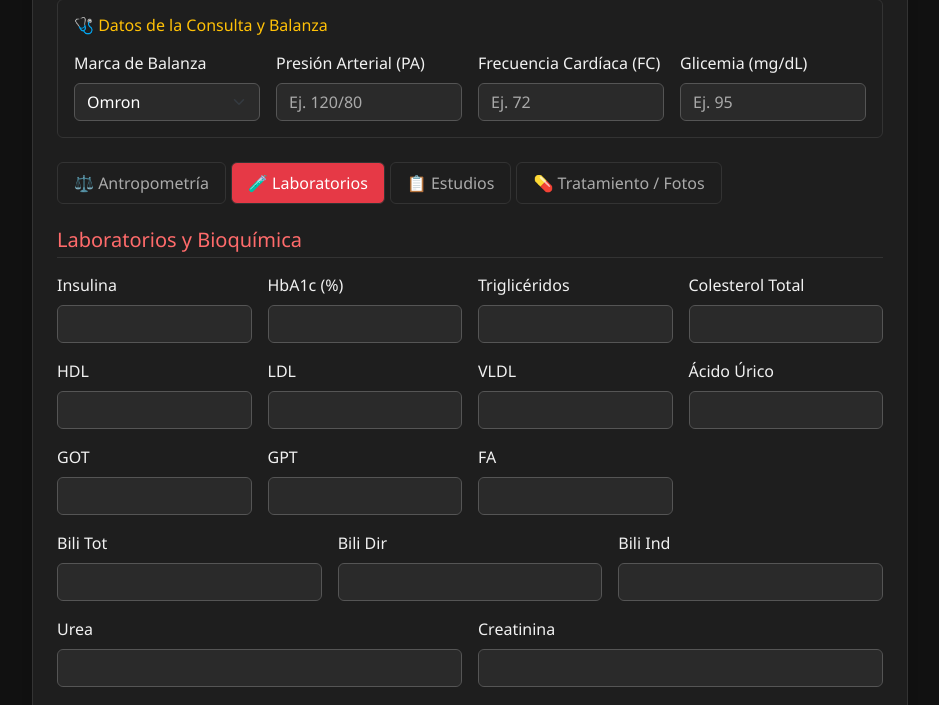
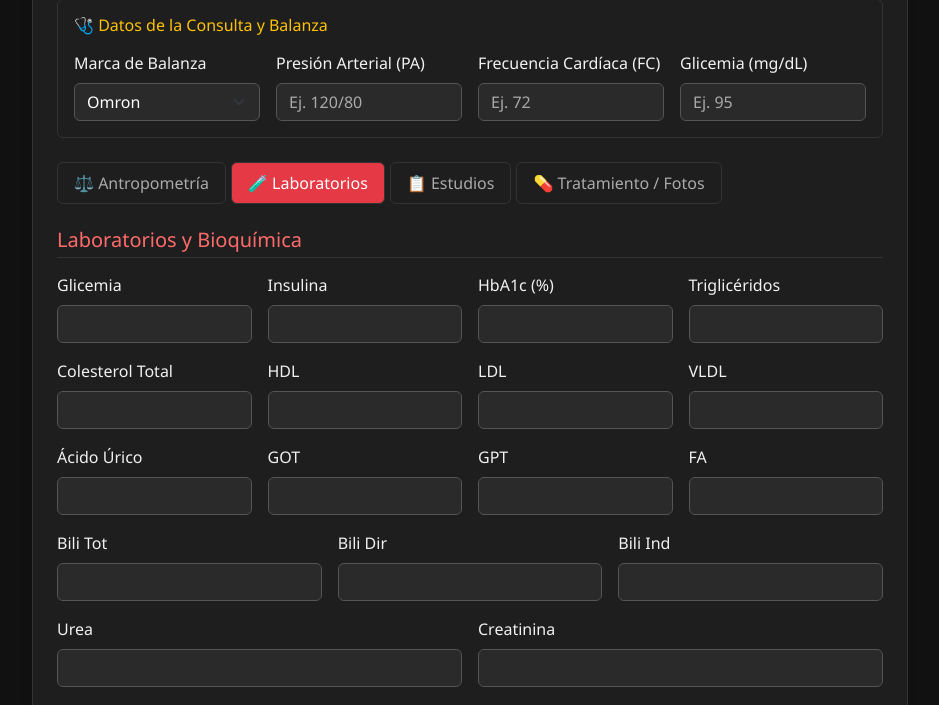
Before and after one commit to patriciafranco-web/Metabolysis1.0-Prueba, a Flask app: template templates/new_record.html in a window 1280 px wide, after a click on "🧪 Laboratorios". Shown: the part 243-948 px from the top of the page, without its empty margins (170-1109 px from the left). Run offline with Flask 3, Linux system fonts and the light colour scheme; the template is opened without the code that fills it, so the values that code supplies are empty.

Commit message:
Update new_record.html

```diff
--- a/templates/new_record.html
+++ b/templates/new_record.html
@@ -115,6 +115,10 @@
                 <div class="tab-pane fade" id="laboratorios" role="tabpanel">
                     <h5 class="section-title">Laboratorios y Bioquímica</h5>
                     <div class="row g-3">
+                        <div class="col-md-3">
+    <label class="form-label text-light">Glicemia</label>
+    <input type="number" step="0.01" class="form-control bg-dark text-white border-secondary" name="glucose">
+</div>
                         <div class="col-md-3"><label class="form-label">Insulina</label><input type="number" step="0.1" class="form-control" name="insulin"></div>
                         <div class="col-md-3"><label class="form-label">HbA1c (%)</label><input type="number" step="0.01" class="form-control" name="hba1c"></div>
                         <div class="col-md-3"><label class="form-label">Triglicéridos</label><input type="number" step="0.1" class="form-control" name="triglycerides"></div>
```
